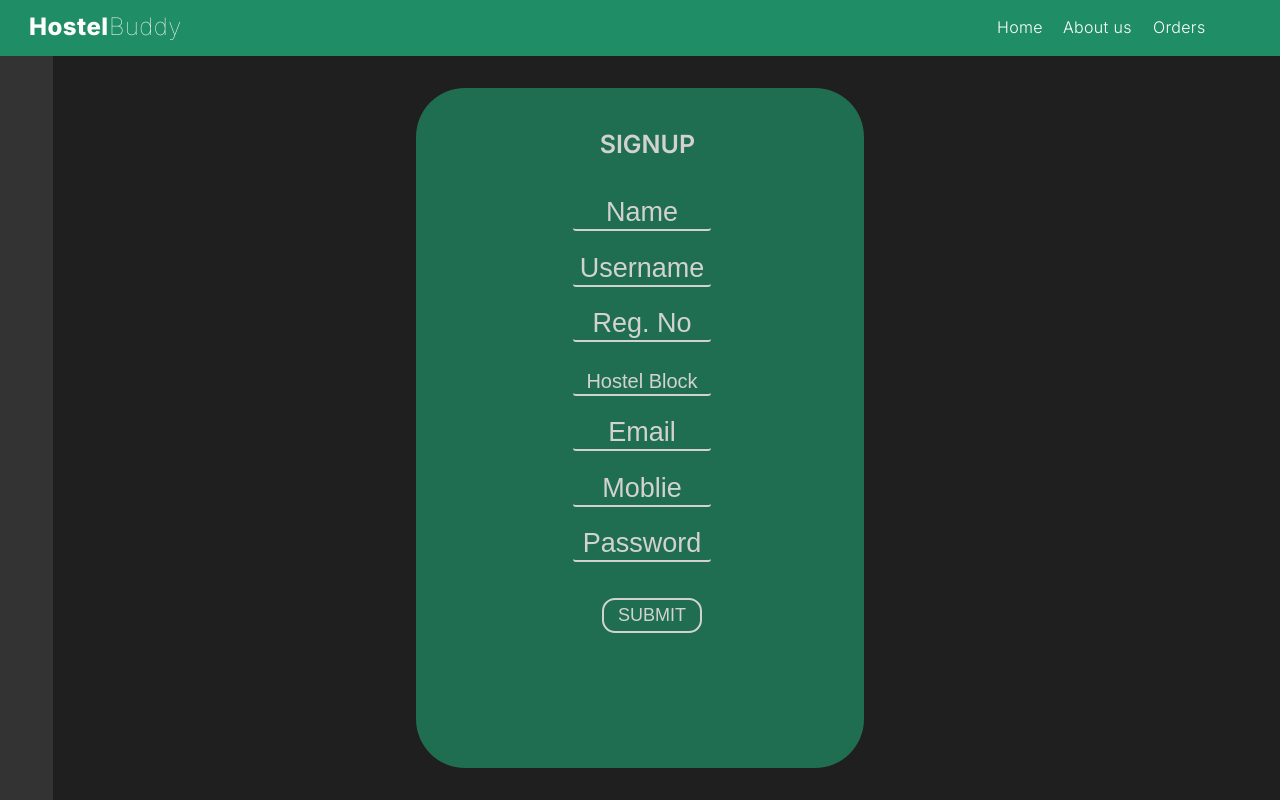
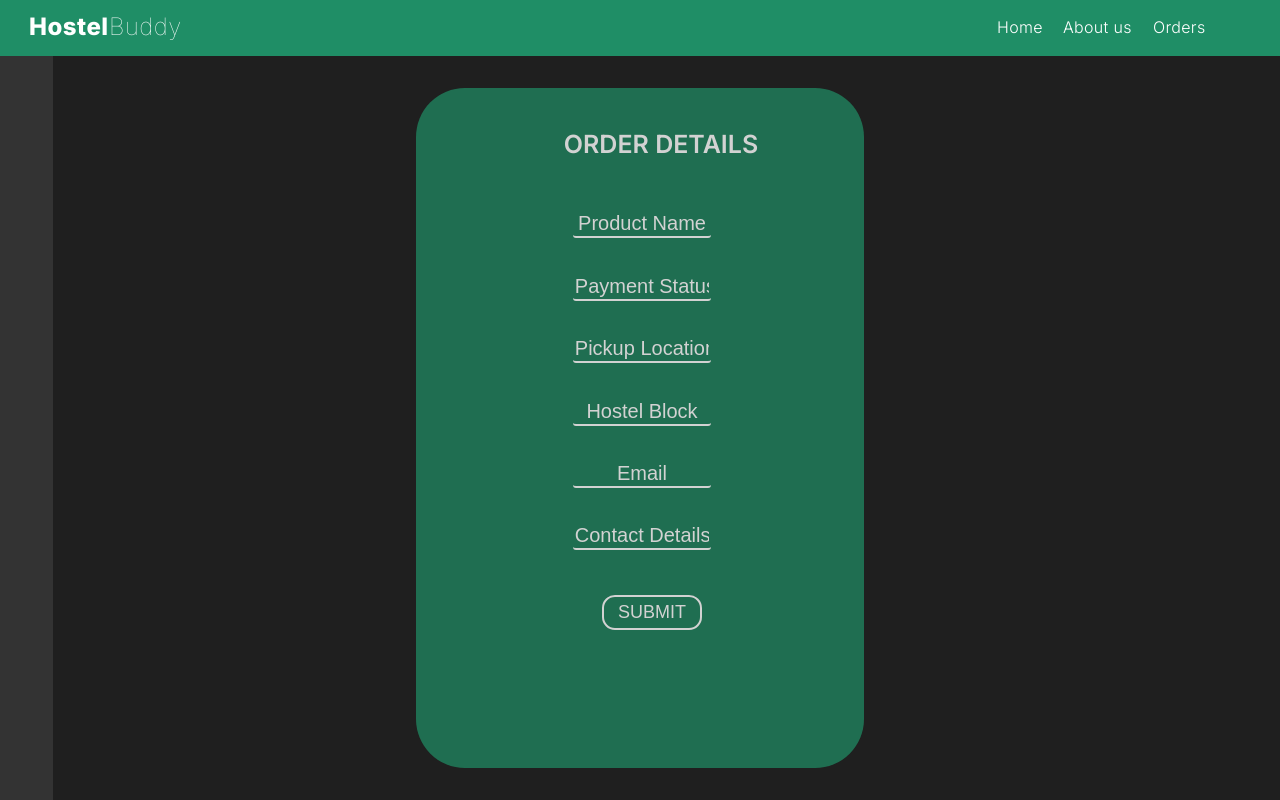
Before and after one commit to Pandey4196/hostel-buddy, a React (Create React App) app: page / in a window 1280 px wide. Built offline with nearby package versions, Linux system fonts and the light colour scheme.

Commit message:
Complete order details page and signup page

```diff
--- a/src/App.js
+++ b/src/App.js
@@ -11,7 +11,7 @@ function App() {
 
     return (
       <>
-        <SignupForm />
+        <OrderDetails />
       </>
   );
 }
--- a/src/components/OrderDetails.js
+++ b/src/components/OrderDetails.js
@@ -9,17 +9,23 @@ export default function OrderDetails() {
             <Template />
             <div className="signup-bg-box">
                 <h3 className="order-details-header">ORDER DETAILS</h3>
-                <div className="input-box-1">
-                <input  placeholder="Product Name" type="text" className="input-box-2" name="name" id="name" />
+                <div className="input-box-3">
+                <input  placeholder="Product Name" type="text" className="input-box-2" name="name" id="prdctname" />
                 </div>
-                <div className="input-box-1">
-                <input placeholder="Pickup Location" type="text" className="input-box-2" name="username" id="username" />
+                <div className="input-box-3">
+                <input  placeholder="Payment Status" type="text" className="input-box-2" name="name" id="payment" />
                 </div>
-                <div className="input-box-1">
-                <input placeholder="Hostel Block" type="text" className="input-box-2" name="regno" id="regno" />
+                <div className="input-box-3">
+                <input placeholder="Pickup Location" type="text" className="input-box-2" name="username" id="location" />
                 </div>
-                <div className="input-box-1">
-                <input placeholder="Email" type="text" className="input-box-2" name="hostel block" id="hostel-block" />
+                <div className="input-box-3">
+                <input placeholder="Hostel Block" type="text" className="input-box-2" name="hostel" id="hostel-block" />
+                </div>
+                <div className="input-box-3">
+                <input placeholder="Email" type="text" className="input-box-2" name="hostel block" id="email" />
+                </div>
+                <div className="input-box-3">
+                <input placeholder="Contact Details" type="text" className="input-box-2" name="hostel block" id="contact" />
                 </div>
                 <div>
                 <button type="button" className="submit-button-signup" id="submit">SUBMIT</button>
--- a/src/index.css
+++ b/src/index.css
@@ -483,10 +483,33 @@ margin-bottom: 0px;
 padding-bottom: 0px;
 }
 
+.order-details-header{
+  position: relative;
+
+  left: 33%;
+  color: #FFFFFF;
+
+font-family: 'Inter';
+font-style: normal;
+font-weight: 600;
+font-size: 25px;
+line-height: 63px;
+margin-bottom: 0px;
+padding-bottom: 0px;
+}
+
 .input-box-1{
   position: relative;
 
   margin: 3% 35%;
+  color: transparent !important;
+
+  font-size: 33px;
+}
+.input-box-3{
+  position: relative;
+
+  margin: 5% 35%;
   color: transparent !important;
 
   font-size: 33px;
@@ -516,7 +539,7 @@ padding-bottom: 0px;
 #hostel-buddy-template-header{
   cursor: pointer;
 }
-#hostel-block{
+#hostel-block,#prdctname,#payment,#location,#contact,#email{
   background: transparent;
   border-radius: 3px;
   border-top: 1px;
```
